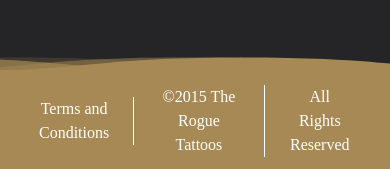
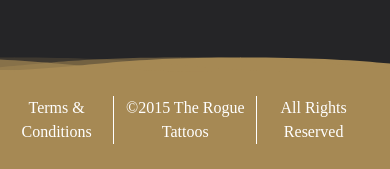
Before and after one commit to keshavtomar/rogue-tattoos, a React (Create React App) app: page / in a window 390 px wide. Shown: the part 7058-7227 px from the top of the page. Built offline with nearby package versions, Linux system fonts and the light colour scheme; the HTML template or start-up script is replaced by a standard one; a web font is replaced by a local one.

Commit message:
all set to go

```diff
--- a/public/index.html
+++ b/public/index.html
@@ -7,7 +7,7 @@
   <meta name="viewport" content="width=device-width, initial-scale=1" />
   <meta name="theme-color" content="#000000" />
   <meta name="description"
-    content="Discover the art of self-expression at Rogue Tattoos, Paschim Vihar's premier tattoo studio in New Delhi. Our talented and experienced artists create stunning custom tattoos that reflect your unique personality and style. From intricate designs to bold statement pieces, we specialize in bringing your ideas to life. Visit us today for a memorable tattooing experience that combines creativity, professionalism, and exceptional customer service." />
+    content="Discover the art of self-expression at Rogue Tattoos, Paschim Vihar's premier tattoo studio in New Delhi. Our talented and experienced artists create stunning custom tattoos that reflect your unique personality and style. From intricate designs to bold statement pieces, we specialize in bringing your ideas to life. " />
   <link rel="apple-touch-icon" href="%PUBLIC_URL%/logo192.png" />
   <link rel="manifest" href="%PUBLIC_URL%/manifest.json" />
 
@@ -19,7 +19,7 @@
   <script src="https://cdn.jsdelivr.net/npm/bootstrap@5.3.0/dist/js/bootstrap.bundle.min.js"
     integrity="sha384-geWF76RCwLtnZ8qwWowPQNguL3RmwHVBC9FhGdlKrxdiJJigb/j/68SIy3Te4Bkz"
     crossorigin="anonymous"></script>
-  <title>Rogue Tattoos || Best Tattoo Studio in Delhi || Best Tattoo Studio in Paschim Vihar, New Delhi</title>
+  <title>Rogue Tattoos || Best Tattoo Studio in Paschim Vihar, New Delhi</title>
 
   <!-- fontawesome icons -->
   <script src="https://kit.fontawesome.com/c94318ebe5.js" crossorigin="anonymous"></script>
--- a/src/components/Footer.jsx
+++ b/src/components/Footer.jsx
@@ -1,4 +1,4 @@
-import React, { useState } from "react";
+import React, { useState, useEffect } from "react";
 import '../styles/footer.css';
 import Button from "react-bootstrap/Button";
 import Modal from "react-bootstrap/Modal";
@@ -42,6 +42,23 @@ function MyVerticallyCenteredModal(props) {
 
 
 function Footer() {
+
+    const [isMobile, setisMobile] = useState(window.innerWidth < 768);
+
+
+    useEffect(() => {
+        const handleResize = () => {
+            setisMobile(window.innerWidth < 768);
+        };
+
+        window.addEventListener('resize', handleResize);
+
+        return () => {
+            window.removeEventListener('resize', handleResize);
+        };
+    })
+
+
     const [modalShow, setModalShow] = useState(false);
     const handleShow = () => setModalShow(true);
     return (
@@ -57,13 +74,13 @@ function Footer() {
                     show={modalShow}
                     onHide={() => setModalShow(false)}
                 />
-                <div className="px-4" style={{ borderRight: "1px solid white" }}>
-                    <p style={{ "cursor": "pointer", margin: "0" }} onClick={() => (modalShow ? null : handleShow())} > Terms and Conditions</p>
+                <div className={isMobile ? "px-2" : "px-4"} style={{ borderRight: "1px solid white" }}>
+                    <p style={{ "cursor": "pointer", margin: "0" }} onClick={() => (modalShow ? null : handleShow())} > Terms &amp; Conditions</p>
                 </div>
-                <div className="px-4" style={{ borderRight: "1px solid white" }}>
+                <div className={isMobile ? "px-2" : "px-4"} style={{ borderRight: "1px solid white" }}>
                     <p className="my-0">&copy;2015 The Rogue Tattoos</p>
                 </div>
-                <div className="px-4">
+                <div className={isMobile ? "px-2" : "px-4"} >
                     <p className="my-0">All Rights Reserved  </p>
                 </div>
             </footer >
--- a/src/styles/footer.css
+++ b/src/styles/footer.css
@@ -12,7 +12,9 @@
   width: 100%;
   background: #a68954;
   min-height: 100px;
-  padding: 15px;
+  @media (max-width: 764px) {
+    padding-right: 20px;
+  }
   display: flex;
   justify-content: center;
   align-items: center;
@@ -21,10 +23,17 @@
 }
 
 .footer p {
-  display: inline-block;
+  display: block;
+  @media (min-width: 764px) {
+    padding: auto 55px;
+  }
   color: #fff;
   font-size: 1rem;
   font-weight: 300;
+}
+
+.fp {
+  padding: auto 50px;
 }
 
 .modal-footer button {
```
